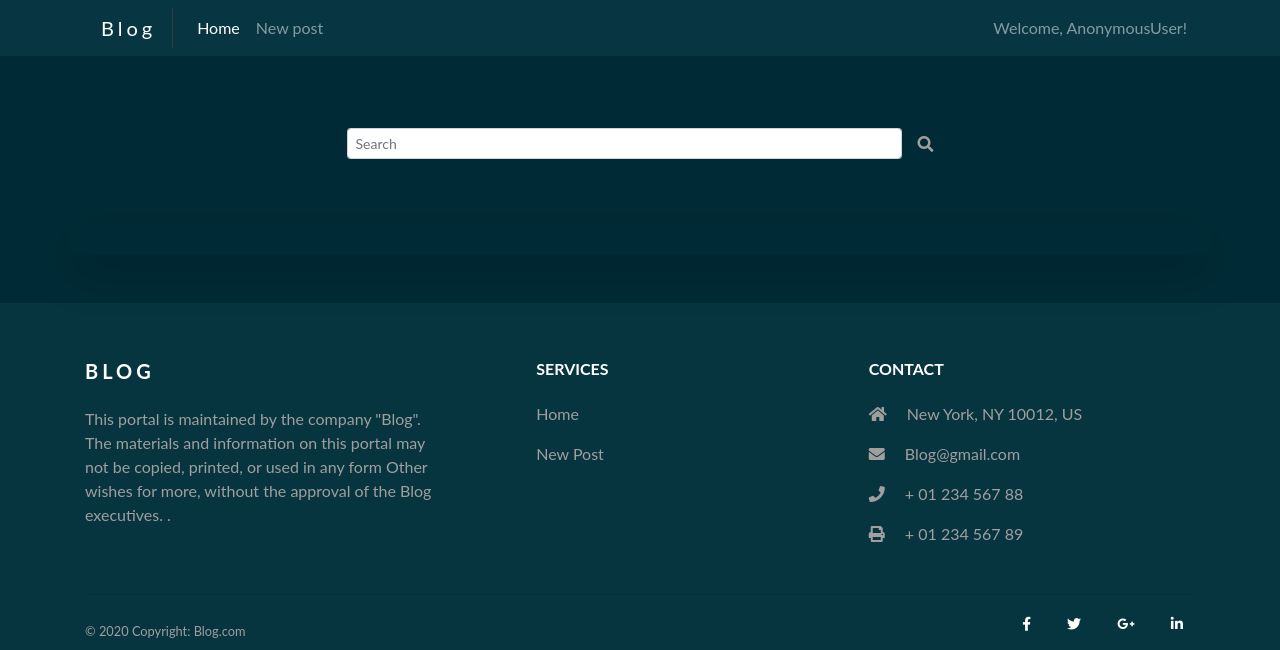
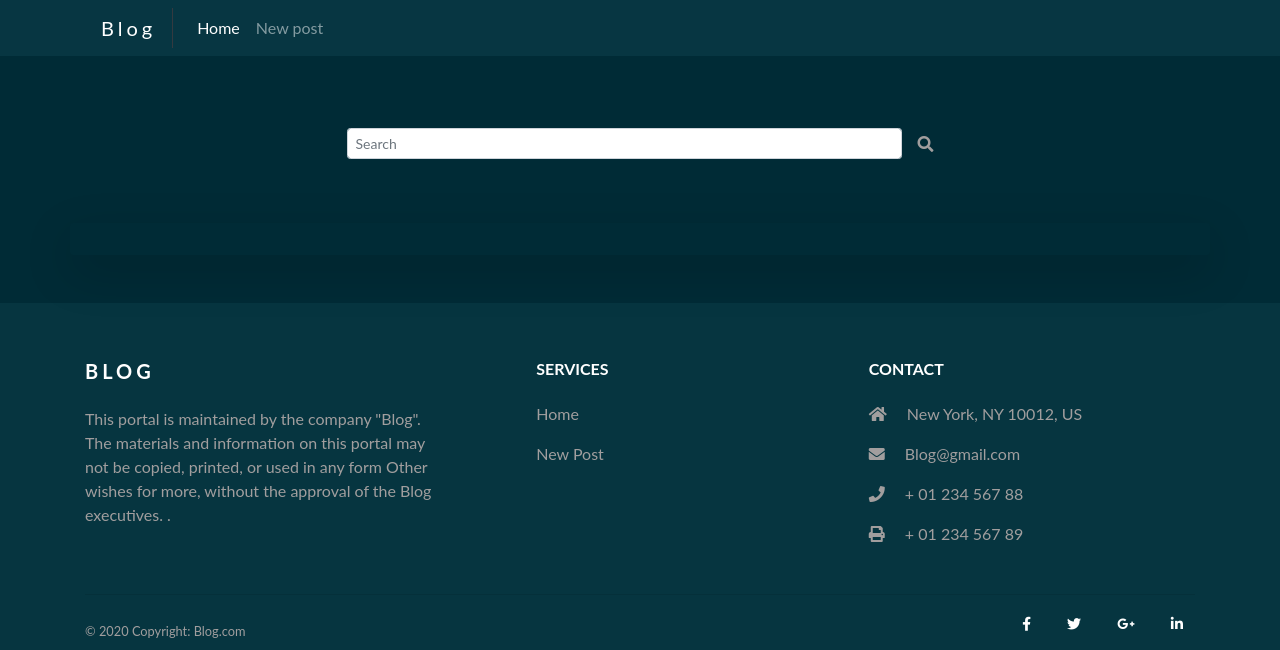
Before and after one commit to zymrytekabashi/blog_app, a Django app: page / in a window 1280 px wide. Shown: the top 650 px of the page. Run offline with Django 3.2, Linux system fonts and the light colour scheme; data that the repository does not hold is empty; some libraries are stand-ins or nearby versions.

Commit message:
a little change

```diff
--- a/blog_app/templates/includes/navbar.html
+++ b/blog_app/templates/includes/navbar.html
@@ -14,12 +14,6 @@
                 </li>
 
             </ul>
-            {% if user %}
-            <div class=" nav-item active navbar-right  navbar-nav navbar-dark">
-                <a href="/booking/{{logged_user.id}}" class="nav-link  border-dark navbar">Welcome, {{user}}!</a>
-
-            </div>
-            {% endif %}
 
         </div>
     </div>
```
